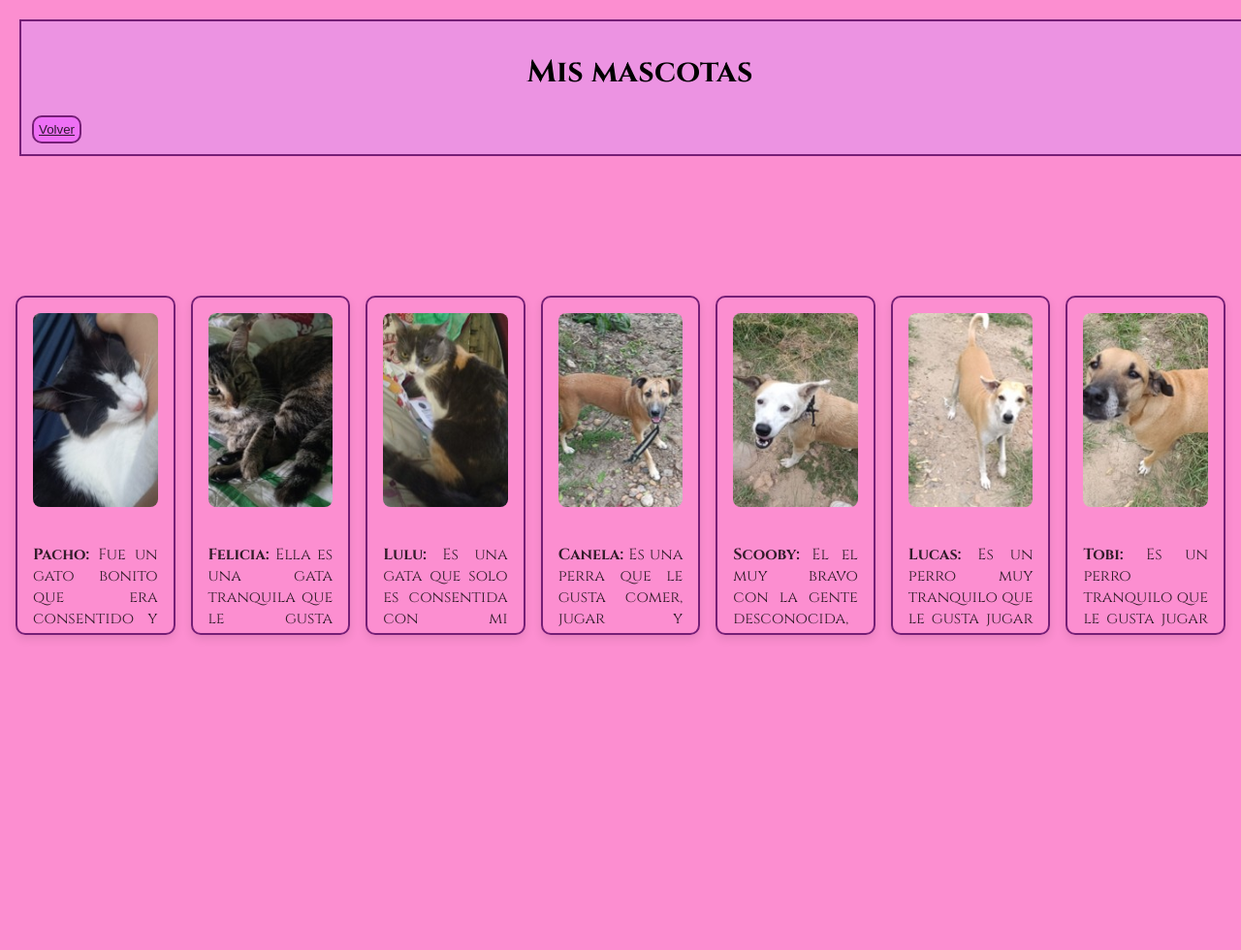
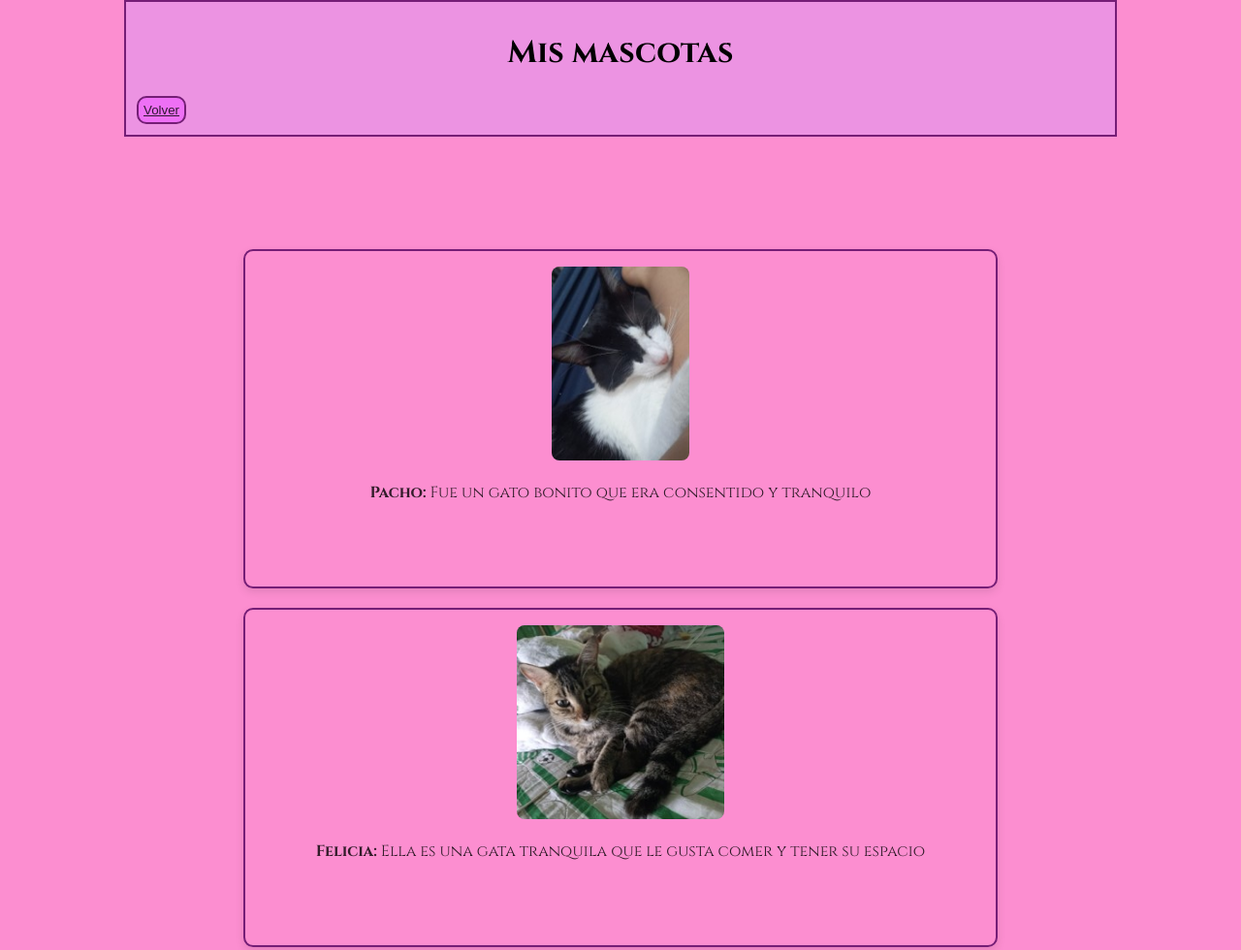
Before and after one commit to Michelle22062005/M-dulo-2---Semana-1-html, a plain HTML site: page MODULO 2 SEMANA 1/mascota.html in a window 1280 px wide. Shown: the top 980 px of the page at 97% size. Before the commit the page ends 800 px from the top, so only its background shows below. Drawn offline with Linux system fonts and the light colour scheme.

Commit message:
feat:add version actual

```diff
--- a/MODULO 2 SEMANA 1/mascota.html
+++ b/MODULO 2 SEMANA 1/mascota.html
@@ -54,30 +54,6 @@
                         </p>
                     </article>
                     </div>
-                    <div class="item">
-                    <div class="imagen"><img src="Imagen5.jpg" alt="gata"></div>
-                        <article>
-                        <p>
-                            <strong>Scooby:</strong> El el muy bravo con la gente desconocida, le gusta jugar con los demas perros
-                        </p>
-                    </article>
-                    </div>
-                    <div class="item">
-                    <div class="imagen"><img src="Imagen6.jpg" alt="gata"></div>
-                        <article>
-                        <p>
-                            <strong>Lucas:</strong> Es un perro muy tranquilo que le gusta jugar con los demas perros
-                        </p>
-                    </article>
-                    </div>
-                    <div class="item">
-                    <div class="imagen"><img src="Imagen7.jpg" alt="gata"></div>
-                        <article>
-                        <p>
-                            <strong>Tobi:</strong> Es un perro tranquilo que le gusta jugar y dormir
-                        </p>
-                    </article>
-                    </div>
             </div>
         </section>
 
--- a/MODULO 2 SEMANA 1/styles.css
+++ b/MODULO 2 SEMANA 1/styles.css
@@ -116,12 +116,11 @@ p{
 
 /* Encabezado grande */
 .titulo{
-    margin: auto;
-    width: 100%;
+    width: 80%;
     padding: 10px;
     background-color: #ec93e2;
     border: 2px solid #751e76;
-    margin: 20px;
+    margin: auto;
     transition: background-color 0.3s ease;
 }
 /* Efecto hover */
@@ -156,18 +155,16 @@ a:hover{
 
 /* Galería de imágenes */
 .contenedor-imagenes{
-    width: 100%;
-    display: grid;
-    grid-template-columns: repeat(auto-fit, minmax(150px, 1fr));
-    gap: 1rem;
-    margin-top: 8rem;
+    width: 70%;
+    margin: auto;
+    margin-top: 5rem;
     padding: 1rem;
 
 }
 
 /* Cada tarjeta de mascota */
 .item{
-    width: 100%;
+    width: 90%;
     height: 350px;
     overflow: hidden;
     border: 2px solid #751e76;
@@ -177,7 +174,7 @@ a:hover{
     flex-direction: column;
     align-items: center;
     text-align: center;
-    gap: 1rem;
+    margin: 20px auto;
     box-shadow: 0 4px 10px rgba(0,0,0,0.1);
 }
 
```
Also changed, not shown: MODULO 2 SEMANA 1/Imagen5.jpg (deleted), MODULO 2 SEMANA 1/Imagen6.jpg (deleted), MODULO 2 SEMANA 1/Imagen7.jpg (deleted).
